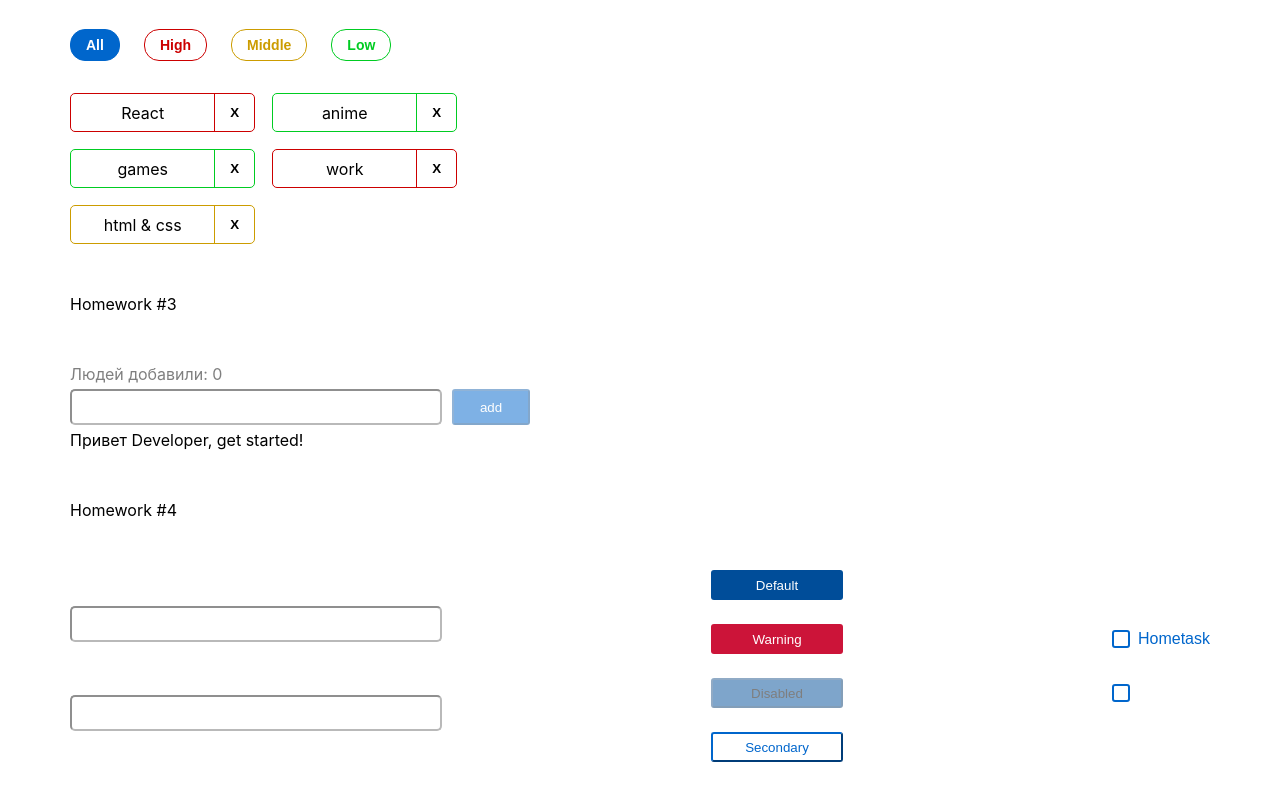
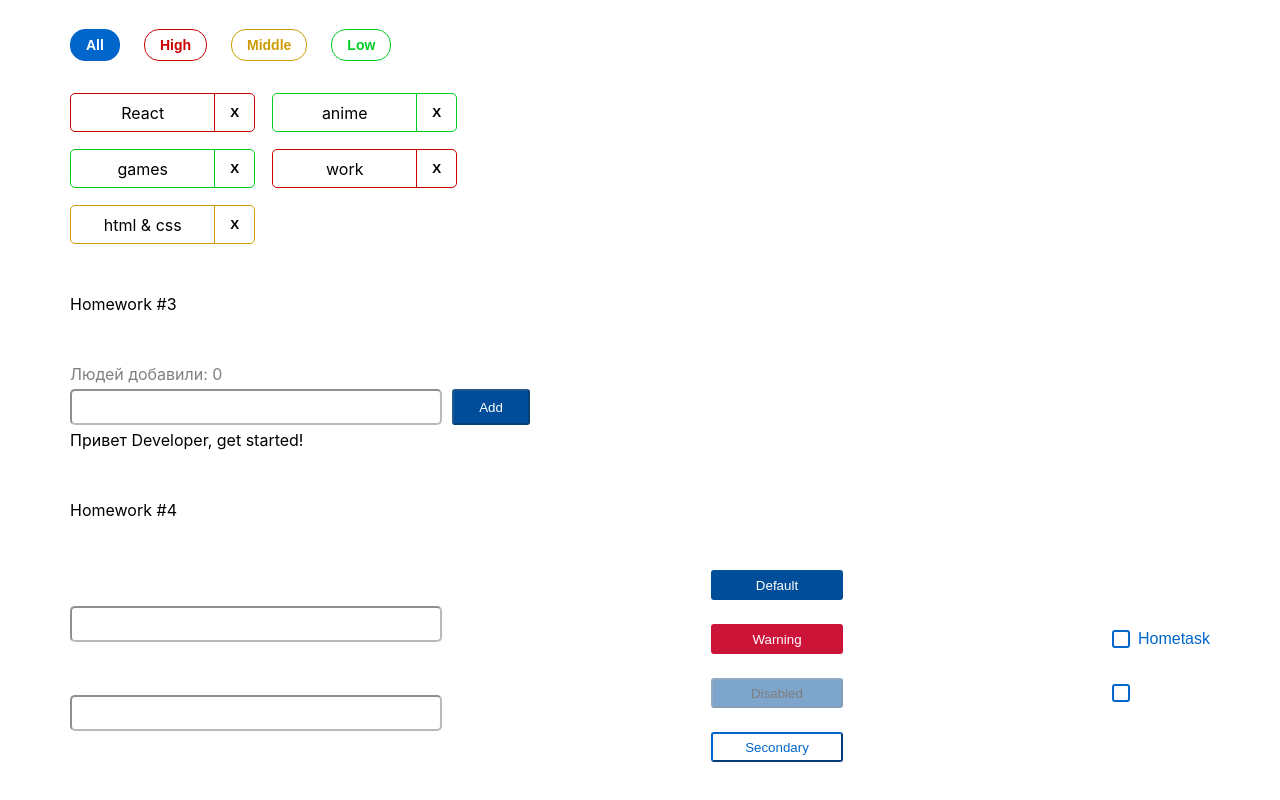
Before and after one commit to VlLabkovich/homework-front-tasks, a React (Create React App) app: page /#/pre-junior in a window 1280 px wide. Shown: the part 592-1392 px from the top of the page. Built offline with nearby package versions, Linux system fonts and the light colour scheme.

Commit message:
refactor: change style button

```diff
--- a/src/s2-homeworks/hw03/Greeting.module.css
+++ b/src/s2-homeworks/hw03/Greeting.module.css
@@ -38,13 +38,18 @@
     width: 78px;
     height: 36px;
     padding: 5px 24px 5px 24px;
-    opacity: 0.5;
     border-radius: 3px;
-    background-color: #0066CC;
+    background-color: #004D99;
     color: #FFFFFF;
+    cursor: pointer;
 }
 
 .button:focus {
+}
+
+.button:hover {
+    background-color: #0080FF;
+
 }
 
 .button:active {
--- a/src/s2-homeworks/hw03/Greeting.tsx
+++ b/src/s2-homeworks/hw03/Greeting.tsx
@@ -58,7 +58,7 @@ const Greeting: React.FC<GreetingPropsType> = (
                     className={s.button}
                     disabled={!name.trim()}
                 >
-                    add
+                    Add
                 </button>
             </div>
 
```
